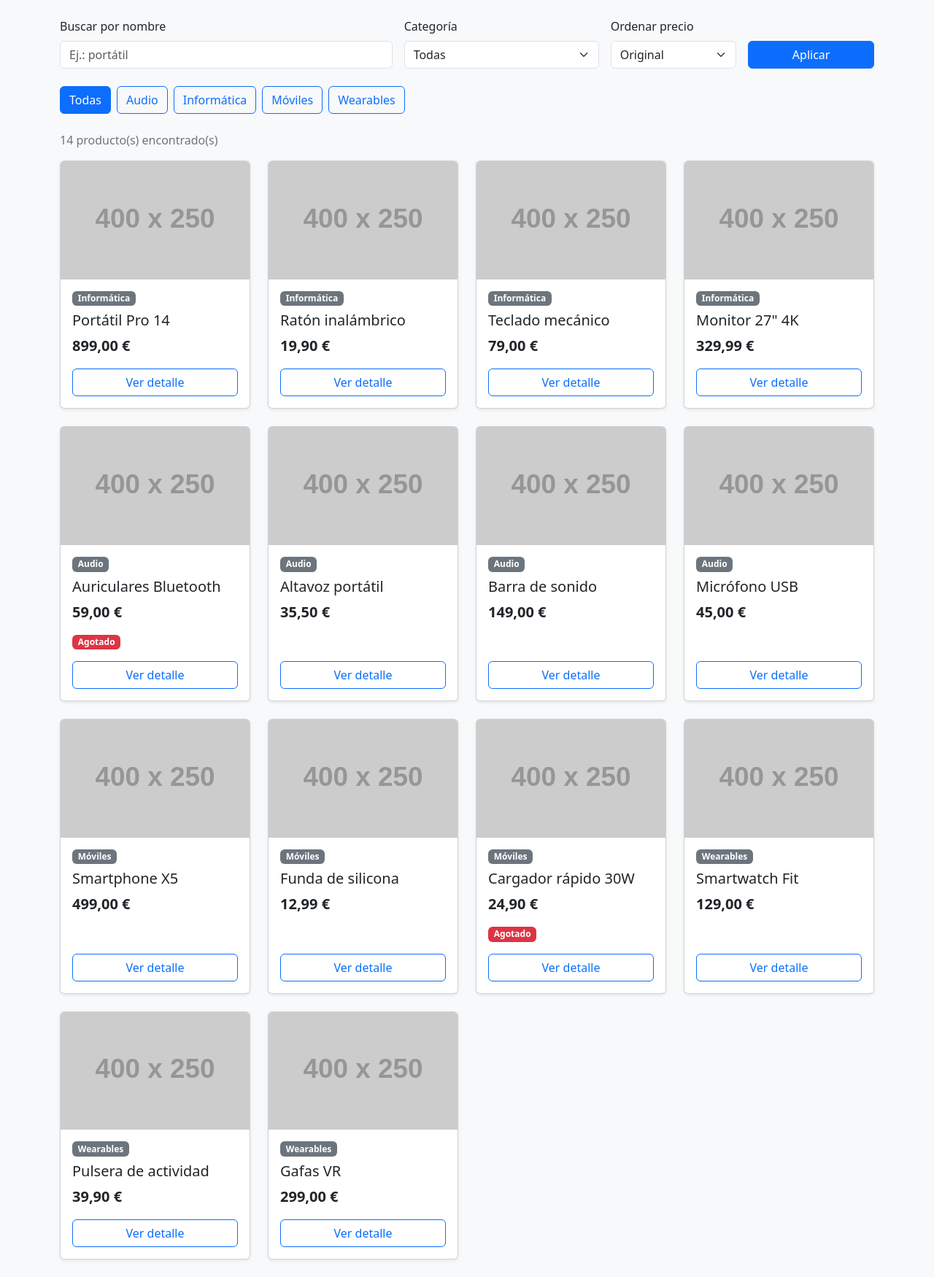
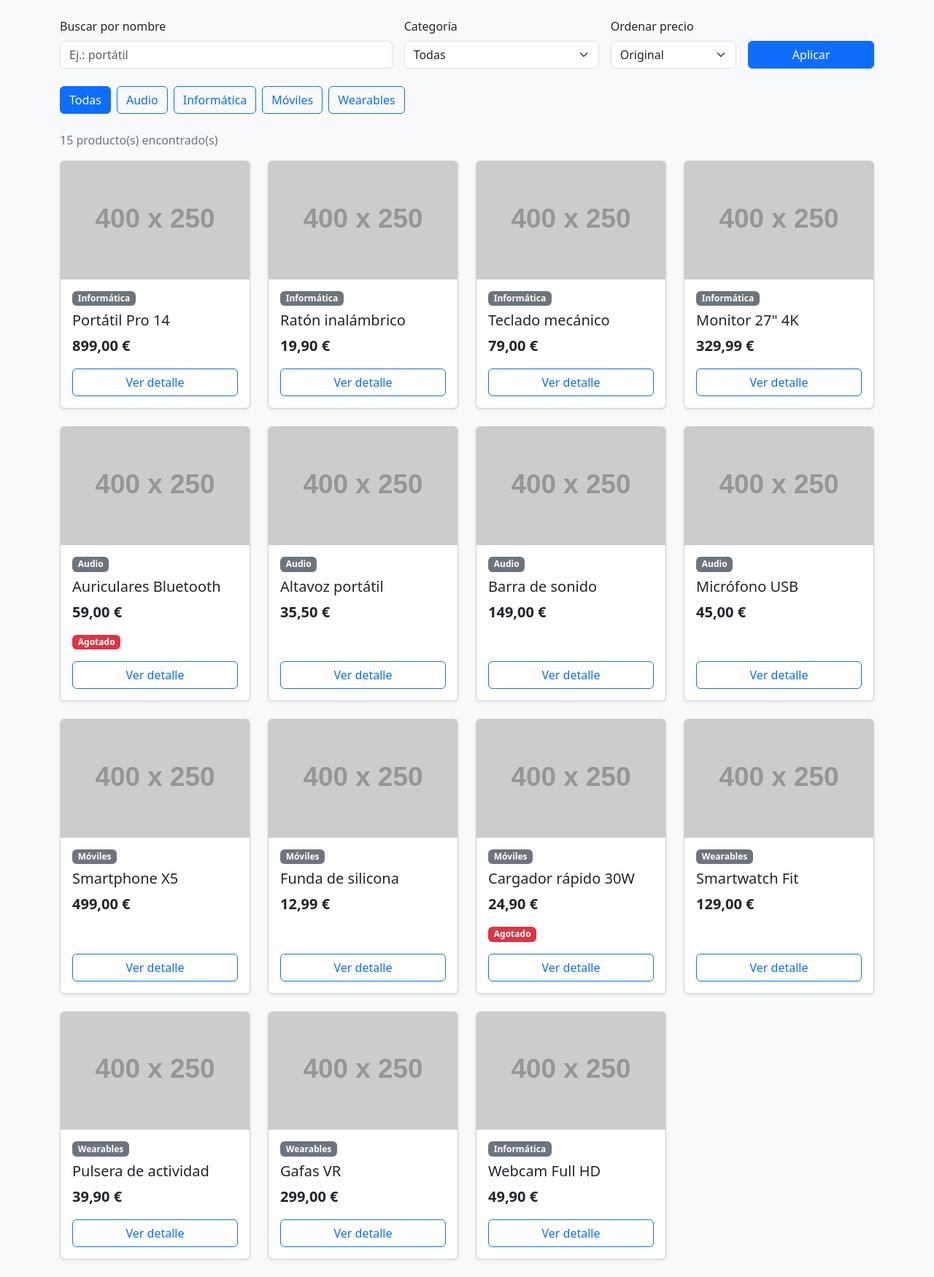
Before and after one commit to ManuelHurtadoMontllor/dwes-catalogo-php, a PHP site: page / in a window 1280 px wide. Shown: the part 120-1870 px from the top of the page at 73% size. Run offline with PHP 8.4, Linux system fonts and the light colour scheme; grey boxes labelled with a size stand in for pictures from a placeholder-image service; some libraries are stand-ins or nearby versions.

Commit message:
feat: añadir producto Webcam Full HD

```diff
--- a/catalogo/datos.php
+++ b/catalogo/datos.php
@@ -44,4 +44,7 @@ $productos = [
     ['id' => 14, 'nombre' => 'Gafas VR', 'categoria' => 'Wearables',
         'precio' => 299.00, 'stock' => 2, 'imagen' => 'https://placehold.co/400x250?text=Gafas+VR',
         'descripcion' => 'Gafas de realidad virtual autónomas.'],
+    ['id' => 15, 'nombre' => 'Webcam Full HD', 'categoria' => 'Informática',
+        'precio' => 49.90, 'stock' => 9, 'imagen' => 'https://placehold.co/400x250?text=Webcam',
+        'descripcion' => 'Webcam 1080p con micrófono integrado.'],
 ];
```
